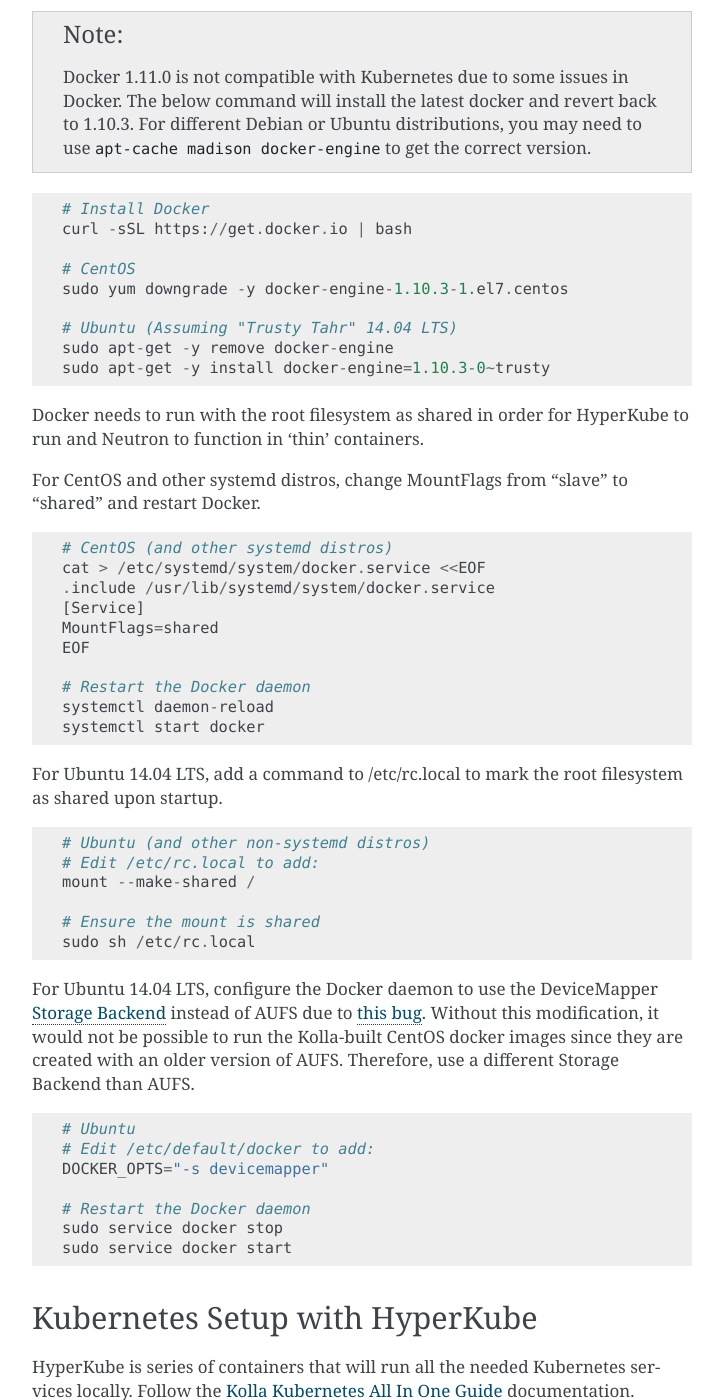
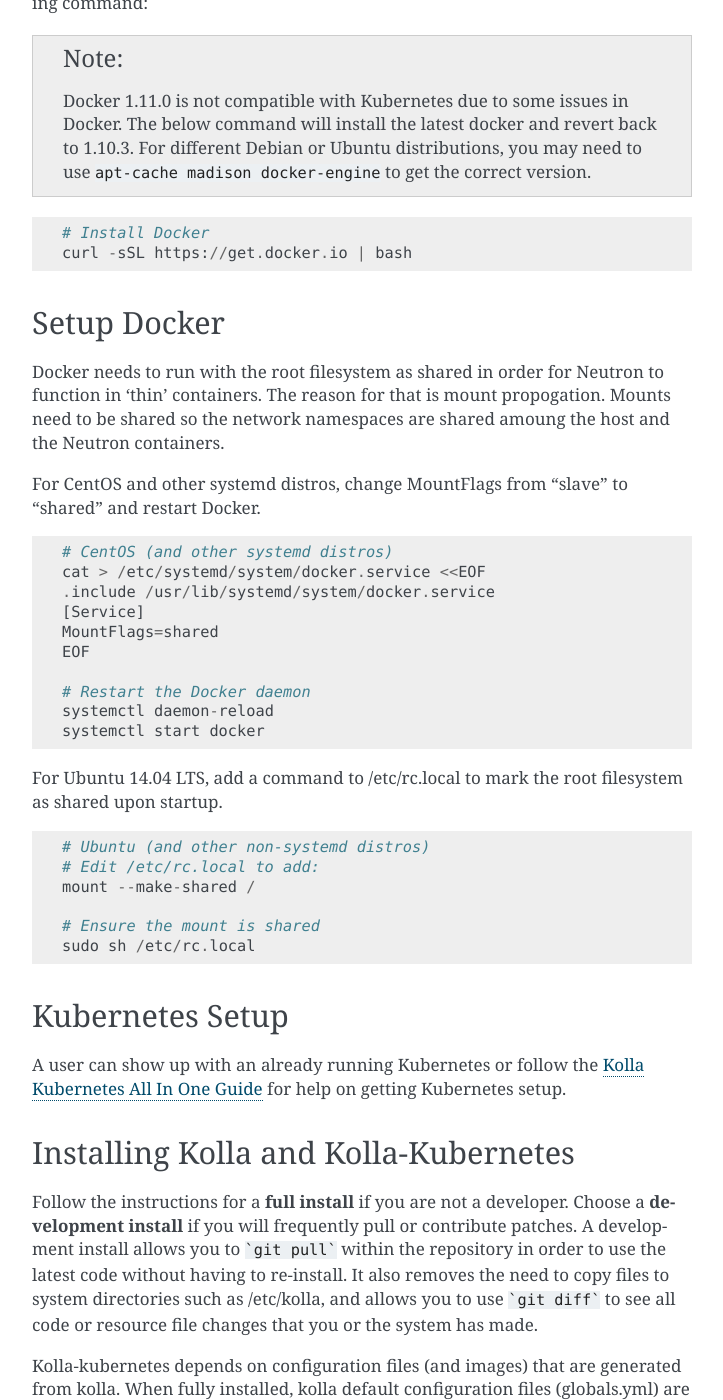
Before and after one commit to openstack-archive/kolla-kubernetes, a Sphinx documentation site: the page built from doc/source/quickstart.rst, in a window 1280 px wide and 1400 px high, scrolled down 727 px. Shown: the whole window, without its empty margins (388-1111 px from the left). Built offline with Sphinx 7.4.7, drawn with Linux system fonts in a browser that asks for light colours; some of the changed text lies outside the part shown.

Commit message:
Make the kolla-k8s quickstart similar to kolla
The kolla-kubernetes quickstart guide is out of sync
with kolla's quickstart guide.  This will bring things
back into sync.

Change-Id: I4d0fe84f36e7f2414345194f8dfc337c81929fae

```diff
--- a/doc/source/quickstart.rst
+++ b/doc/source/quickstart.rst
@@ -24,8 +24,9 @@ Installing Docker
 =================
 
 Since Docker is required to build images as well as be present on all deployed
-targets, the kolla-kubernetes community recommends installing the official
-Docker, Inc. packaged version of Docker for maximum stability and compatibility.
+targets, the Kolla community recommends installing the official Docker, Inc.
+packaged version of Docker for maximum stability and compatibility with the
+following command:
 
 .. NOTE:: Docker 1.11.0 is not compatible with Kubernetes due to some issues in
   Docker. The below command will install the latest docker and revert back to
@@ -37,15 +38,13 @@ Docker, Inc. packaged version of Docker for maximum stability and compatibility.
     # Install Docker
     curl -sSL https://get.docker.io | bash
 
-    # CentOS
-    sudo yum downgrade -y docker-engine-1.10.3-1.el7.centos
-
-    # Ubuntu (Assuming "Trusty Tahr" 14.04 LTS)
-    sudo apt-get -y remove docker-engine
-    sudo apt-get -y install docker-engine=1.10.3-0~trusty
+Setup Docker
+============
 
 Docker needs to run with the root filesystem as shared in order for
-HyperKube to run and Neutron to function in 'thin' containers.
+Neutron to function in 'thin' containers. The reason for that is mount
+propogation.  Mounts need to be shared so the network namespaces are
+shared amoung the host and the Neutron containers.
 
 For CentOS and other systemd distros, change MountFlags from "slave"
 to "shared" and restart Docker.
@@ -75,34 +74,12 @@ filesystem as shared upon startup.
    # Ensure the mount is shared
    sudo sh /etc/rc.local
 
+Kubernetes Setup
+================
 
-For Ubuntu 14.04 LTS, configure the Docker daemon to use the DeviceMapper
-`Storage Backend <http://www.projectatomic.io/docs/filesystems>`_ instead of
-AUFS due to `this bug
-<https://github.com/docker/docker/issues/8966#issuecomment-94210446>`_.
-Without this modification, it would not be possible to run the Kolla-built
-CentOS docker images since they are created with an older version of AUFS.
-Therefore, use a different Storage Backend than AUFS.
-
-::
-
-   # Ubuntu
-   # Edit /etc/default/docker to add:
-   DOCKER_OPTS="-s devicemapper"
-
-   # Restart the Docker daemon
-   sudo service docker stop
-   sudo service docker start
-
-
-Kubernetes Setup with HyperKube
-===============================
-
-HyperKube is series of containers that will run all the needed Kubernetes
-services locally.  Follow the :doc:`kubernetes-all-in-one` documentation.
-
-`The Kubernetes documentation explains setting up a larger cluster
-<http://kubernetes.io/docs/getting-started-guides/>`_.
+A user can show up with an already running Kubernetes or follow
+the :doc:`kubernetes-all-in-one` for help on getting Kubernetes
+setup.
 
 Installing Kolla and Kolla-Kubernetes
 =====================================
```
